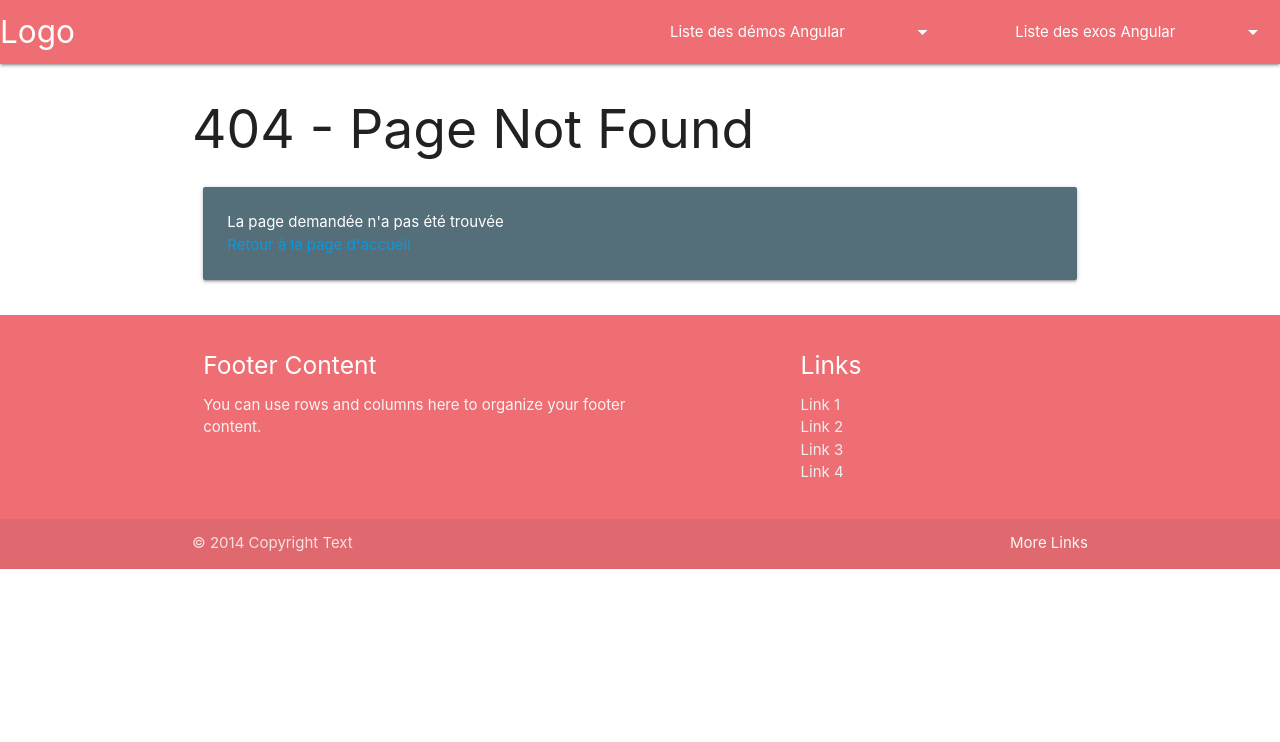
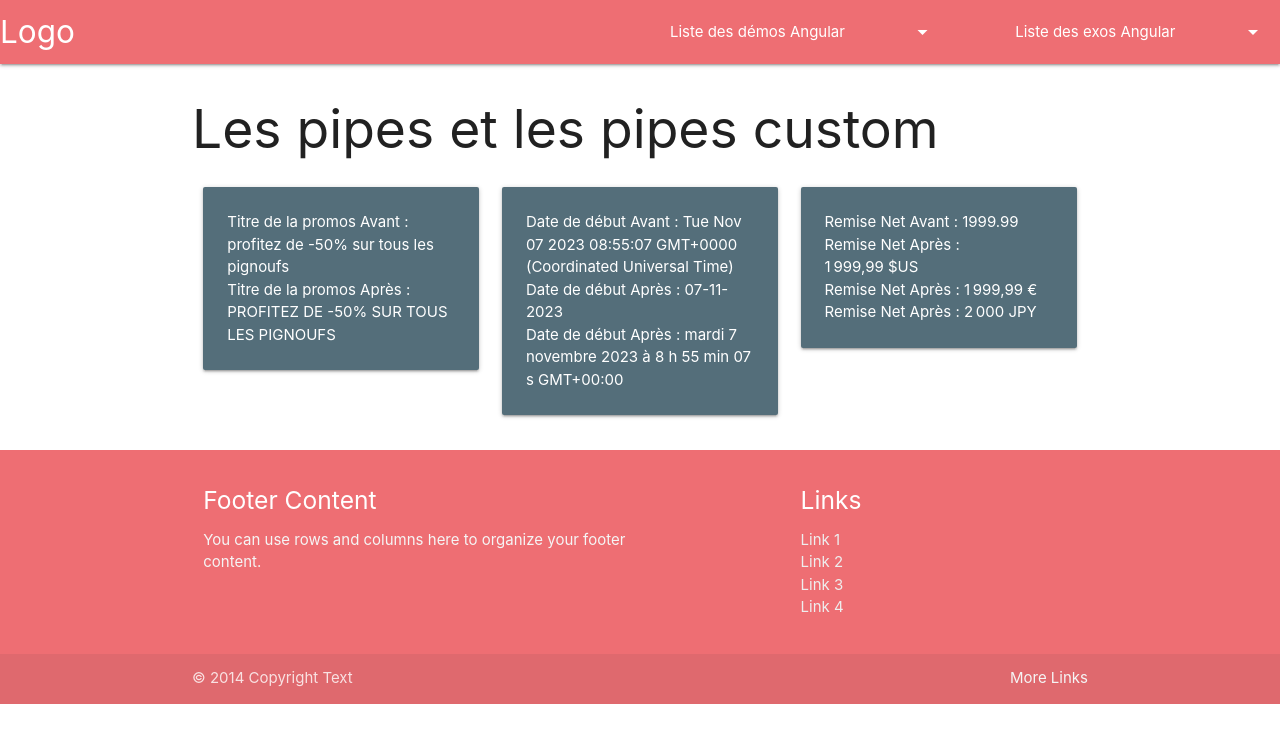
Before and after one commit to evengyl/Technofutur_dotnet_cyber_2_angular, an Angular app: page /pipes2 in a window 1280 px wide. Shown: the top 742 px of the page. Built offline with nearby package versions, Linux system fonts and the light colour scheme.

Commit message:
ajout des pipes + modification i18n localeID langue

```diff
--- a/src/app/app-routing.module.ts
+++ b/src/app/app-routing.module.ts
@@ -4,11 +4,13 @@ import { HomeComponent } from './shared/compos/home/home.component';
 import { Bindings1Component } from './components/demos/bindings1/bindings1.component';
 import { Exos01Component } from './components/exos/exos01/exos01.component';
 import { FourOfourComponent } from './components/demos/four-ofour/four-ofour.component';
+import { Pipes2Component } from './components/demos/pipes2/pipes2.component';
 
 const routes: Routes = [
   { path : "", component : HomeComponent},
   { path : "bindings1", component : Bindings1Component},
   { path : "exos01", component : Exos01Component},
+  { path : "pipes2", component : Pipes2Component},
 
 
 
--- a/src/app/app.module.ts
+++ b/src/app/app.module.ts
@@ -1,4 +1,4 @@
-import { NgModule } from '@angular/core';
+import { LOCALE_ID, NgModule } from '@angular/core';
 import { BrowserModule } from '@angular/platform-browser';
 
 import { AppComponent } from './app.component';
@@ -11,6 +11,13 @@ import { FormsModule } from '@angular/forms';
 import { Exos01Component } from './components/exos/exos01/exos01.component';
 import { FourOfourComponent } from './components/demos/four-ofour/four-ofour.component';
 import { Pipes2Component } from './components/demos/pipes2/pipes2.component';
+
+
+import { registerLocaleData } from '@angular/common';
+import localFr from "@angular/common/locales/fr-BE"
+
+registerLocaleData(localFr)
+
 
 @NgModule({
   declarations: [
@@ -28,7 +35,9 @@ import { Pipes2Component } from './components/demos/pipes2/pipes2.component';
     AppRoutingModule,
     FormsModule
   ],
-  providers: [],
+  providers: [
+    { provide : LOCALE_ID, useValue : "fr-BE"}
+  ],
   bootstrap: [AppComponent]
 })
 export class AppModule { }
--- a/src/app/components/demos/pipes2/pipes2.component.html
+++ b/src/app/components/demos/pipes2/pipes2.component.html
@@ -1 +1,31 @@
-<p>pipes2 works!</p>
+<h2>Les pipes et les pipes custom</h2>
+
+<div class="row">
+    <div class="col s4">
+        <div class="card blue-grey darken-1">
+            <div class="card-content white-text">
+                <p>Titre de la promos Avant : {{allDatasInObject.titlePromos}}</p>
+                <p>Titre de la promos Après : {{allDatasInObject.titlePromos | uppercase}}</p>
+            </div>
+        </div>
+    </div>
+    <div class="col s4">
+        <div class="card blue-grey darken-1">
+            <div class="card-content white-text">
+                <p>Date de début Avant : {{allDatasInObject.dateDebut}}</p>
+                <p>Date de début Après : {{allDatasInObject.dateDebut | date : "dd-MM-yyyy"}}</p>
+                <p>Date de début Après : {{allDatasInObject.dateDebut | date : "full"}}</p>
+            </div>
+        </div>
+    </div>
+    <div class="col s4">
+        <div class="card blue-grey darken-1">
+            <div class="card-content white-text">
+                <p>Remise Net Avant : {{allDatasInObject.remiseNet}}</p>
+                <p>Remise Net Après : {{allDatasInObject.remiseNet | currency : "USD"}}</p>
+                <p>Remise Net Après : {{allDatasInObject.remiseNet | currency : "EUR"}}</p>
+                <p>Remise Net Après : {{allDatasInObject.remiseNet | currency : "JPY"}}</p>
+            </div>
+        </div>
+    </div>
+</div>
--- a/src/app/components/demos/pipes2/pipes2.component.ts
+++ b/src/app/components/demos/pipes2/pipes2.component.ts
@@ -7,4 +7,10 @@ import { Component } from '@angular/core';
 })
 export class Pipes2Component {
 
+  public allDatasInObject : any = {
+    titlePromos : "profitez de -50% sur tous les pignoufs",
+    dateDebut : new Date(),
+    remiseNet : 1999.99
+  }
+
 }
--- a/src/app/shared/compos/navbar/navbar.component.html
+++ b/src/app/shared/compos/navbar/navbar.component.html
@@ -4,6 +4,8 @@
     <li><a routerLink="fàijzagijzroig">0 : La 404</a></li>
     <li class="divider"></li>
     <li><a routerLink="bindings1">1 : Les différents Bindings</a></li>
+    <li class="divider"></li>
+    <li><a routerLink="pipes2">2 : Les Pipes et Pipes Customs</a></li>
 </ul>
 
 
--- a/src/main.ts
+++ b/src/main.ts
@@ -1,5 +1,4 @@
 import { platformBrowserDynamic } from '@angular/platform-browser-dynamic';
-
 import { AppModule } from './app/app.module';
 
 
```
